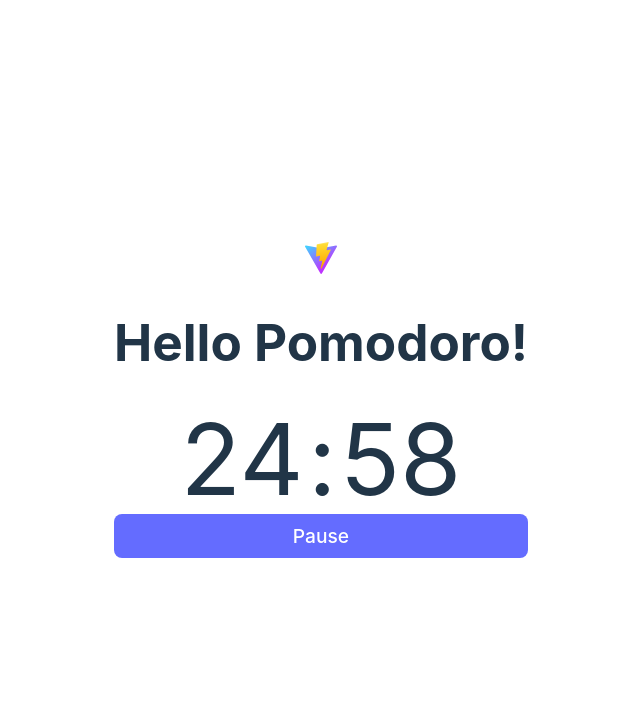
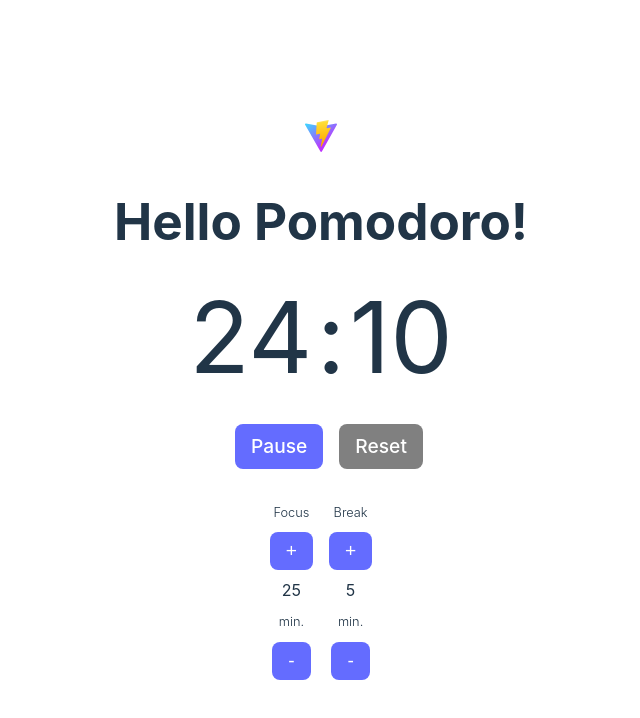
Before and after one commit to antoinemariani/pomodoro-vitejs, a website built with Vite: page index.html in a window 1280 px wide. Both pictures are taken after a click on the element "Start". Shown: the whole page, without its empty margins (319-959 px from the left). Built offline with nearby package versions, Linux system fonts and the light colour scheme.

Commit message:
Timer, reset, pause, resume = done. Committing before time setting functionnality

```diff
--- a/main.js
+++ b/main.js
@@ -1,22 +1,42 @@
-import "./style.css";
-import javascriptLogo from "./javascript.svg";
-// import { setupCounter } from "./counter.js";
-import { setupCounter } from "./pomodoro-app.js";
+/* eslint-disable object-curly-spacing */
+import './style.css';
+// import javascriptLogo from './javascript.svg';
+// import { setupCounter } from './counter.js';
+import { setupCounter } from './pomodoro-app.js';
 
-document.querySelector("#app").innerHTML = `
+document.querySelector('#app').innerHTML = `
   <div>
-    <a href="https://vitejs.dev" target="_blank">
-      <img src="/vite.svg" class="logo" alt="Vite logo" />
+    <a href='https://vitejs.dev' target='_blank'>
+      <img src='/vite.svg' class='logo' alt='Vite logo' />
     </a>
     <h1>Hello Pomodoro!</h1>
-    <div id="counter">
-      <span id="minutes">25</span>
-      <span id="colon">:</span>
-      <span id="seconds">00</span>
-      <div class="button" id="start">Start</div>
-      <div id="pause"></div>
+    <div id='counter'>
+      <span id='minutes'>25</span>
+      <span id='colon'>:</span>
+      <span id='seconds'>00</span>
+      <div id='btn-box'>
+        <div id='start'></div>
+        <div id='pause'></div>
+        <div class='button' id='reset'>Reset</div>
+      </div>
+      <div id='settings'>
+        <div id='focus'>
+          <p class='label'>Focus</p>
+          <button class='button' id='plus-focus'>+</button>
+          <span id='set-focus'>25</span>
+          <p class='label'>min.</p>
+          <button class='button' id='minus-focus'>-</button>
+        </div>
+        <div id='break'>
+          <p class='label'>Break</p>
+          <button class='button' id='plus-break'>+</button>
+          <span id='set-break'>5</span>
+          <p class='label'>min.</p>
+          <button class='button' id='minus-break'>-</button>
+        </div>
+      </div>
     </div>
   </div>
 `;
 
-setupCounter(document.querySelector("#counter"));
+setupCounter(document.querySelector('#counter'));
--- a/pomodoro-app.js
+++ b/pomodoro-app.js
@@ -1,47 +1,48 @@
+/* eslint-disable import/prefer-default-export */
+/* eslint-disable require-jsdoc */
 export function setupCounter(element) {
-  // write a function that takes a counter html element and starts a pomodoro timer
-  let startButton = element.querySelector("#start");
-  // when the counter is clicked
-  startButton.addEventListener("click", (event) => {
-    event.currentTarget.remove();
-    startCounter(element);
-  });
-  // the timer should count down from 25 minutes
-  // when the timer reaches 0, the counter should be reset to 25 minutes
-  // the counter should display the time in minutes and seconds
-}
+  const startButton = element.querySelector('#start');
+  startButton.classList.add('button');
+  startButton.innerText = 'Start';
 
-const startCounter = (element) => {
-  let minutesDisplay = element.querySelector("#minutes");
-  let secondsDisplay = element.querySelector("#seconds");
-  let pauseButton = element.querySelector("#pause");
-  let minutes = 25;
-  let seconds = 0;
+  // Counter starter
+  const startCounter = (el) => {
+    const minutesDisplay = el.querySelector('#minutes');
+    const secondsDisplay = el.querySelector('#seconds');
+    const pauseButton = el.querySelector('#pause');
+    let minutes = 24;
+    let seconds = 12;
     let isPaused = false;
 
-  let timer = setInterval(() => {
+    // Timer function - setup
+    const timerOn = setInterval(() => {
       if (seconds === 0) {
         minutes -= 1;
         seconds = 60;
       }
       seconds -= 1;
       if (minutes === 0 && seconds === 0) {
-      clearInterval(timer);
+        clearInterval(timerOn);
       }
-    (minutesDisplay.innerText = minutes) &&
-      (secondsDisplay.innerText = seconds);
+      minutesDisplay.innerText = `${minutes < 10 ? '0' : ''}${minutes}`;
+      secondsDisplay.innerText = `${seconds < 10 ? '0' : ''}${seconds}`;
     }, 1000);
 
-  pauseButton.classList.add("button");
-  pauseButton.innerText = "Pause";
+    // Timer launcher
+    let timer = timerOn;
 
-  pauseButton.addEventListener("click", () => {
+    // Pause Button - setup
+    pauseButton.classList.add('button');
+    pauseButton.innerText = 'Pause';
+
+    // Pause Button - trigger
+    pauseButton.addEventListener('click', () => {
       isPaused = !isPaused;
       if (isPaused) {
-      pauseButton.innerText = "Resume";
+        pauseButton.innerText = 'Resume';
         clearInterval(timer);
       } else {
-      pauseButton.innerText = "Pause";
+        pauseButton.innerText = 'Pause';
         timer = setInterval(() => {
           if (seconds === 0) {
             minutes -= 1;
@@ -51,11 +52,32 @@ const startCounter = (element) => {
           if (minutes === 0 && seconds === 0) {
             clearInterval(timer);
           }
-        (minutesDisplay.innerText = minutes) &&
-          (secondsDisplay.innerText = seconds);
+          minutesDisplay.innerText = `${minutes < 10 ? '0' : ''}${minutes}`;
+          secondsDisplay.innerText = `${seconds < 10 ? '0' : ''}${seconds}`;
         }, 1000);
       }
     });
+
+    // Reset Button
+    const resetButton = element.querySelector('#reset');
+    resetButton.addEventListener('click', () => {
+      clearInterval(timer);
+      minutes = 25;
+      seconds = 0;
+      minutesDisplay.innerText = `${minutes < 10 ? '0' : ''}${minutes}`;
+      secondsDisplay.innerText = `${seconds < 10 ? '0' : ''}${seconds}`;
+      pauseButton.classList.remove('button');
+      pauseButton.innerText = '';
+      startButton.classList.add('button');
+      startButton.innerText = 'Start';
+    });
   };
 
-const timerOn = (minutes, seconds, minutesDisplay, secondsDisplay) => {};
+  // Counter initializer
+  startButton.addEventListener('click', (event) => {
+    event.currentTarget.classList.toggle('button');
+    // eslint-disable-next-line no-param-reassign
+    event.currentTarget.innerText = '';
+    startCounter(element);
+  });
+}
--- a/style.css
+++ b/style.css
@@ -65,6 +65,39 @@ h1 {
   background-color: #535bf2;
 }
 
+#reset {
+  background-color: grey;
+}
+
+#btn-box {
+  display: flex;
+  justify-content: center;
+  margin-top: 2rem;
+  gap: 16px;
+}
+
+#settings {
+  display: flex;
+  justify-content: center;
+  margin-top: 2rem;
+  gap: 16px;
+}
+
+#focus,
+#break {
+  display: flex;
+  flex-direction: column;
+  align-items: center;
+  gap: 8px;
+}
+
+.label {
+  font-size: 0.8em;
+  font-weight: 300;
+  margin: 0 auto;
+  padding: 2px;
+}
+
 @media (prefers-color-scheme: light) {
   :root {
     color: #213547;
```
Also changed, not shown: package.json (+8 -0 lines), .eslintrc.json (added), 1 other file. Lines whose indentation alone changed are shown as unchanged.
